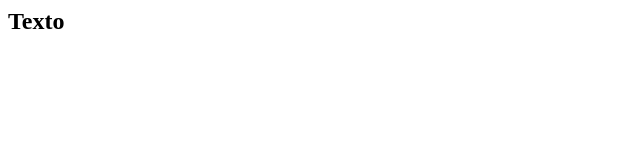
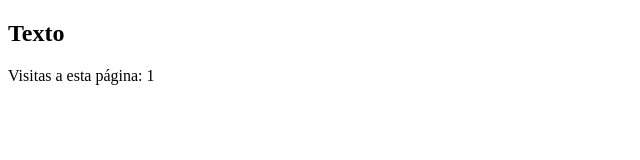
Before and after one commit to JuanForero531/SitioWeb, a plain HTML site: page index.html in a window 1280 px wide. Shown: the whole page, without its empty margins (0-640 px from the left). Drawn offline with Linux system fonts and the light colour scheme.

Commit message:
Update index.html

```diff
--- a/index.html
+++ b/index.html
@@ -1,6 +1,26 @@
+<!DOCTYPE html>
 <html>
 <head>
     <title>Sitio web</title>
+    <script>
+
+        function updateCounter() {
+            let count = localStorage.getItem('pageCount');
+            if (count === null) {
+                count = 1;
+            } else {
+                count = parseInt(count) + 1;
+            }
+            localStorage.setItem('pageCount', count);
+            document.getElementById('counter').innerText = count;
+        }
+
+
+        window.onload = updateCounter;
+    </script>
 </head>
-<h2>Texto</h2>
+<body>
+    <h2>Texto</h2>
+    <p>Visitas a esta página: <span id="counter">0</span></p>
+</body>
 </html>
```
